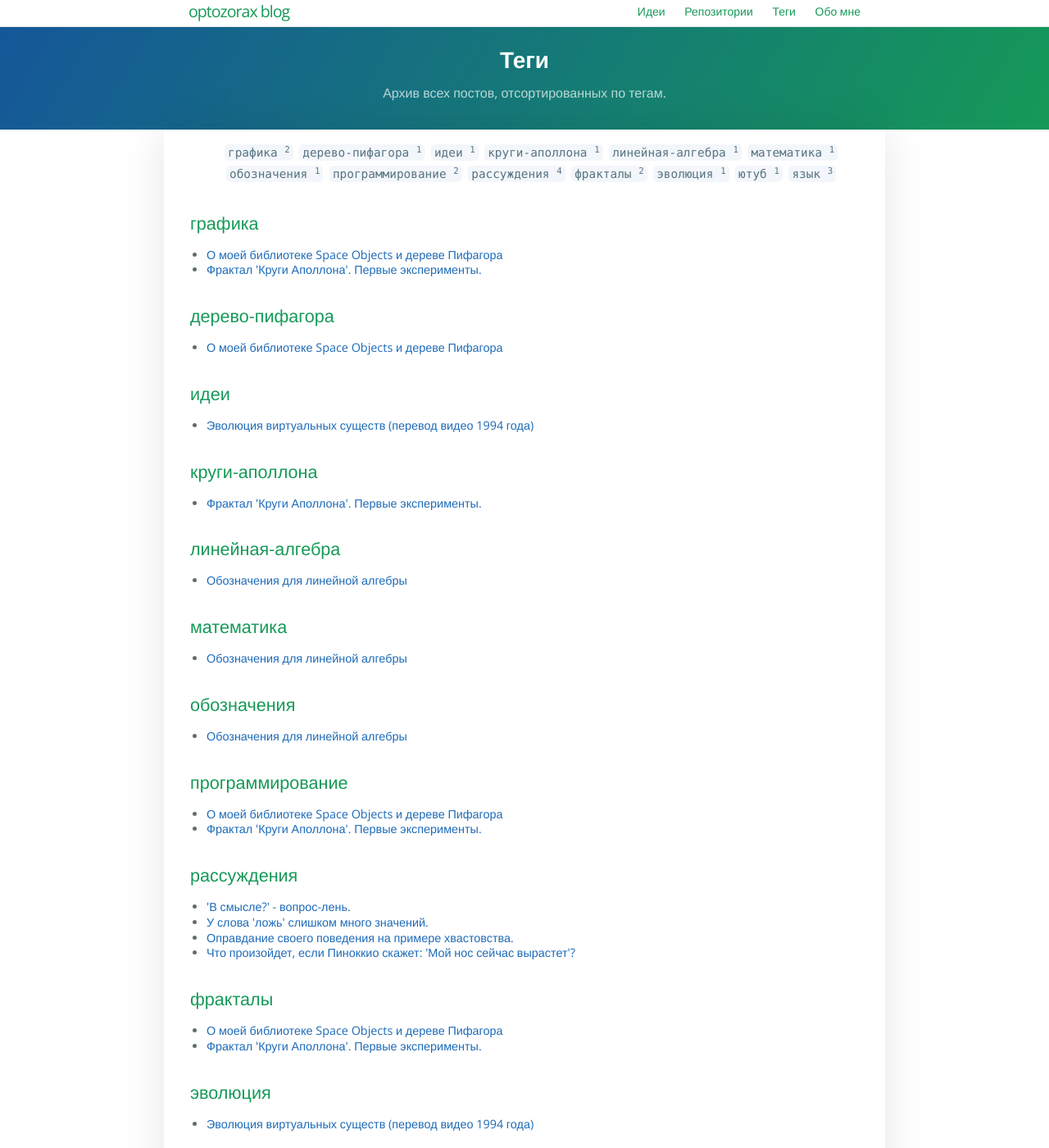
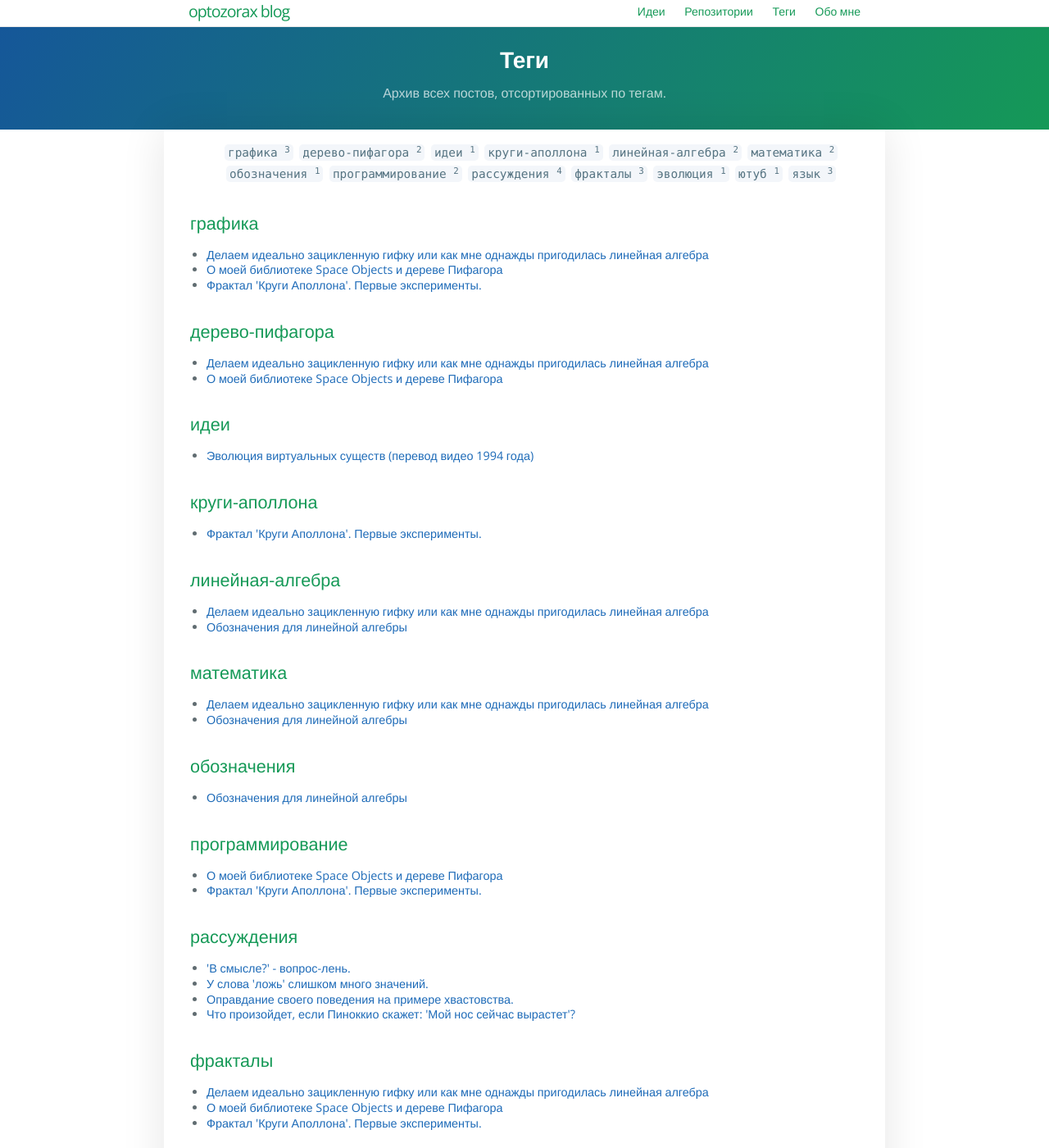
Before and after one commit to optozorax/blog_old, a Jekyll site: the page built from tags.md, in a window 1280 px wide and 1400 px high. Shown: the whole window at 82% size. Built offline with Jekyll 4.4.1, drawn with Linux system fonts in a browser that asks for light colours; some of the changed lines change nothing that is shown.

Commit message:
Начата статья о идеально зацикленной гифке

```diff
--- a/_config.yml
+++ b/_config.yml
@@ -36,3 +36,7 @@
 
 target-blank:
     rel: nofollow
+
+# deployment
+host: 0.0.0.0
+port: 80
--- /dev/null
+++ b/_posts/2019-11-09-perfect-loop.markdown
@@ -0,0 +1,142 @@
+---
+layout: post
+title:  "Делаем идеально зацикленную гифку или как мне однажды пригодилась линейная алгебра"
+tags: математика графика дерево-пифагора фракталы линейная-алгебра
+permalink: linear-algebra
+description: "Осторожно, много трафика и математики."
+toc: false
+image:
+vk:
+---
+
+<style>
+	video {
+		max-width: 90%;
+		display: block;
+		margin-left: auto;
+		margin-right: auto;
+		border-radius: 5px;
+	}
+</style>
+
+# Введение
+
+Как вы знаете, я люблю рисовать фракталы, а ещё больше я люблю рисовать дерево Пифагора. Однажды я захотел сделать модную гифку, где камера будет двигаться таким образом, как будто мы, вращаясь и уменьшаясь, бесконечно погружаемся внутрь фрактала, то есть что-то такое:
+
+![](/assets/interpolation/p3_4.2_45.gif)
+
+В данной статьюе расскажу с чего я начал, на какие подводные камни наткнулся и как мне пригодилось взятие функции от матрицы - одна из сложнейших тем в универском курсе линейной алгебры.
+
+# 2д камера
+
+# Накидаю что-то, а потом это отсортирую
+
+![](/assets/interpolation/p3_4.2_45_explanation.gif)
+
+А вы спросите: как ты сделал эти гифки снизу? Если нарисовать дерево Пифагора ещё не очень сложно, как ты сделал это идеальное зацикливание в гифке, при переходе к внутренним элементам? Ответ: интерполяция систем координат!
+
+Смотрим на гифки-ответы к нижним гифкам, и видим, что там показано объяснение как это строится, там есть две системы координат: начальная и конечная. Сейчас я буду показывать методы как постепенно переходить от одной системы координаты к другой: интерполяцию.
+
+Первое что приходит на ум: интерполировать линейно каждый вектор и позицию системы координат. И это работает вот так:
+
+![](/assets/interpolation/interpolation_linear.gif)
+
+Но работать она будет не идеально, а именно вот так. То есть никакого плавного разворота, а довольно резкий в один момент. Это происходит из-за того, что производные в месте стыка последнего и первого кадра различаются. Увидеть это можно на следующей гифке.
+
+![](https://video.twimg.com/tweet_video/D5qAdPyUIAACJw3.mp4)
+
+Как видите, тут спираль прямая. В предыдущих гифках спираль идеально гладкая.
+
+![](https://video.twimg.com/tweet_video/D5qA0kDUEAA_WkA.mp4)
+
+Так же проблема линейной интерполяции в том, что она не сохраняет угол между осями координат, даже если вначале и в конце был прямой угол. В процессе угол между осями меняется.
+
+![](/assets/interpolation/interpolation_linear_bad.gif)
+
+Я подумал. Может можно сделать как-то глаже? Тогда я придумал интерполяцию на основе окружностей: переводим каждый направляющий вектор в полярные координаты, и уже полярные координаты интерполируем линейно, а вектор-радиус двигаем по окружности.
+
+![](/assets/interpolation/interpolation_circular.gif)
+
+Для этой интерполяции можно задавать: радиус окружности, направление вращения: по часовой, против часовой стрелки. Так же этот вид интерполяции по своему определению обязан сохранять угол между осями, если вначале и в конце они равны.
+
+И он работает достаточно неплохо. Но всё-равно есть подергивания при стыке последнего и первого кадра.
+
+![](https://video.twimg.com/tweet_video/D5qErYtV4AEy2kk.mp4)
+
+Потом я придумал свою интерполяцию на основе сплайнов, изобрел методы для нахождения коэффициентов полиномов при помощи СЛАУ и умножения матриц. В общем занимался интересной математикой. Но итоговые сплайны работали хуже, чем интерполяция окружностями. Поэтому о них в другой раз.
+
+А в итоге я понял, что никаких сплайнов и окружностей не нужно, можно просто возводить матрицу преобразований координат в дробную степень. Вы знали что так можно? Нет? Вот скриншот из Вольфрама:
+
+![](https://pbs.twimg.com/media/D5qGmSTV4AE7dfU?format=png&name=360x360)
+
+Интерполяция на основе этой идеи получилась настолько хороша, что она создает идеальный цикл! Именно при помощи этой интерполяции сделаны все гифки ниже. Я потом подробней расскажу как это работает, а пока смотрите её работу на примере:
+
+![](/assets/interpolation/interpolation_matrix_power.gif)
+
+Я обещал рассказать как работает интерполяция между двумя системами  координат на основе возведения матрицы в степень, и рассказ этот на  картинке. Быстренько накидал в латехе. Если будут вопросы - спрашивайте.
+
+Система координат --- три вектора: \\(\mathbf{i}\\), \\(\mathbf{j}\\), \\(\mathbf{p}\\), где первые два --- оси, а третий --- положение системы координат.
+
+Если задавать их при помощи матрицы в однородных координатах, то получится так:
+
+\\[\mathbf{P} = \begin{pmatrix}
+i_x & j_x & p_x \\\\\\\\
+i_y & j_y & p_y \\\\\\\\
+0 & 0 & 1
+\end{pmatrix}\\]
+
+Тогда, чтобы получить точку из этой системы координат, надо умножить матрицу на вектор: \\(\mathbf{P} \cdot (x, y, 1)^T\\). Если же мы хотим преобразовать вектор направления, а не положения, то надо заменить \\(1\\) на \\(0\\).
+
+Если мы хотим применить последовательно два преобразования координат: сначала \\(\mathbf{P_1}\\), затем \\(\mathbf{P_2}\\), то надо просто умножить их: \\(\mathbf{P_2} \cdot \mathbf{P_1} \cdot (x, y, 1)^T\\).
+
+Окей, теперь наконец переходим к интерполяциии между двумя матрицами преобразования координат:
+
+\\[\mathbf{P_t} = (\mathbf{P_2} \cdot \mathbf{P_1}^{-1})^t \cdot \mathbf{P_1}, t \in [0, 1]\\]
+
+Что очень похоже на формулу интерполяции между двумя числами:
+
+\\[ c = (b-a)\cdot t + a\\]
+
+А как возводить матрицу в дробную степень --- это уже совсем другая история! Благо нам с этим париться не надо, потому что есть уже готовые библиотеки, например: Eigen.
+
+А пока я экспериментирую с интерполяцией между тремя системами координат! Да так, чтобы был плавный переход между последней и первой. Делаю при помощи возведения всех трёх матриц в степень. А вот выбор степени уже производится с помощью сплайнов с равными производными на концах.
+
+![](/assets/interpolation/interpolation_three.gif)
+
+Но мне не нравятся эти бугорки, надо придумать более хороший сплайн.
+
+<script>
+	var videoAttr = { 'autoplay': true, 'loop': true, 'mute': true, 'playsinline': true };
+	var imgMP4s = Array.prototype.map.call(
+	document.querySelectorAll('img[src*=".mp4"]'),
+	function(img){
+
+	var src = img.src;
+	img.src = null;
+
+	img.addEventListener('error', function(e){
+	  console.log('MP4 in image not supported. Replacing with video', e);
+	  var video = document.createElement('video');
+
+	  for (var key in videoAttr) { video.setAttribute(key, videoAttr[key]); }
+
+	  for (
+	    var imgAttr = img.attributes,
+	    len = imgAttr.length,
+	    i = 0;
+	    i < len;
+	    i++
+	  ) {
+	    video.setAttribute(imgAttr[i].name,  imgAttr[i].value);
+	  }
+
+	  img.parentNode.insertBefore(video, img);
+	  img.parentNode.removeChild(img);
+	});
+
+	img.src = src;
+	});
+
+	// thank you https://codepen.io/shshaw/pen/MOMezY !!!
+	// https://calendar.perfplanet.com/2017/animated-gif-without-the-gif/
+</script>
```
Also changed, not shown: assets/interpolation/interpolation_circular.gif (added), assets/interpolation/interpolation_linear.gif (added), assets/interpolation/interpolation_linear_bad.gif (added), 6 other files.
